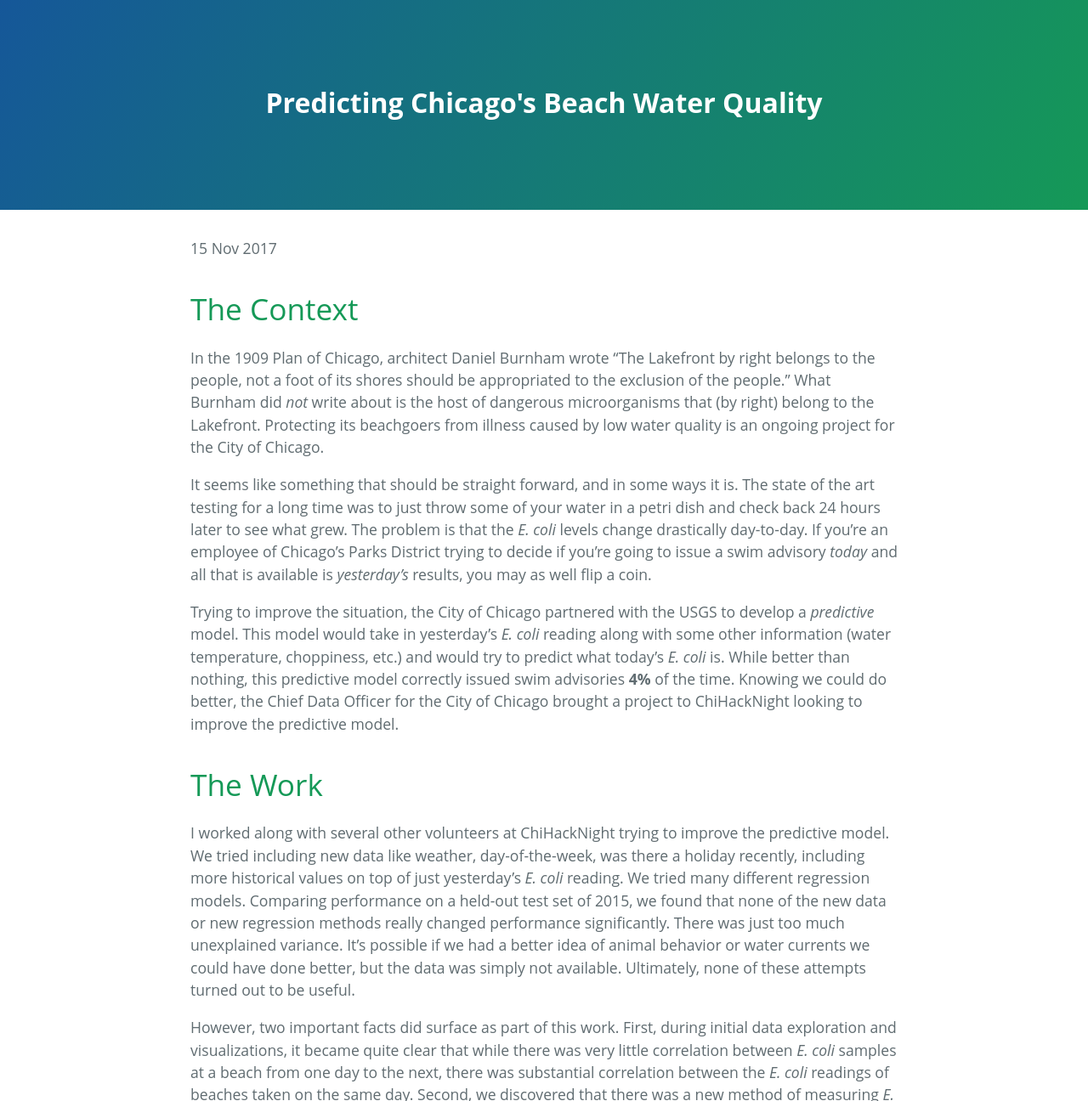
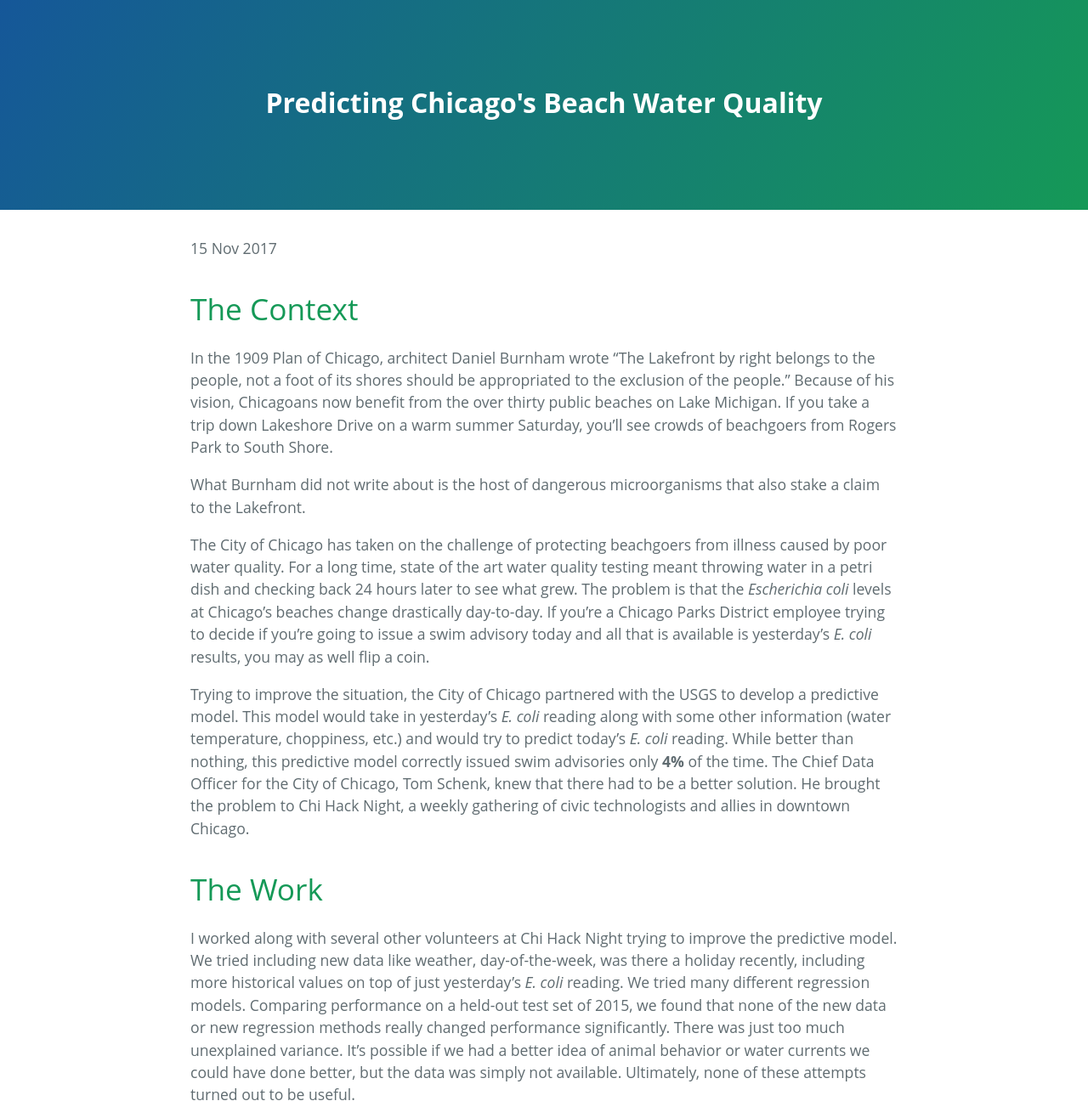
Before and after one commit to kbrose/kbrose.github.io, a Jekyll site: the page built from _posts/2017-11-15-e-coli.markdown, in a window 1280 px wide and 1400 px high, cut to the strip 104-1400 px from the top of the window. Shown: the whole strip at 85% size. Built offline with Jekyll 4.4.1, drawn with Linux system fonts in a browser that asks for light colours; some of the changed text lies outside the part shown.

Commit message:
First section edits

```diff
--- a/_posts/2017-11-15-e-coli.markdown
+++ b/_posts/2017-11-15-e-coli.markdown
@@ -6,15 +6,17 @@ img: /assets/imgs/e-coli/corr.png
 
 # The Context
 
-In the 1909 Plan of Chicago, architect Daniel Burnham wrote "The Lakefront by right belongs to the people, not a foot of its shores should be appropriated to the exclusion of the people." <!-- Excluding a few private harbors and one airport that has since been reclaimed for the people during a midnight (de-)construction project, this vision remains remarkably accurate. -->  What Burnham did _not_ write about is the host of dangerous microorganisms that (by right) belong to the Lakefront. Protecting its beachgoers from illness caused by low water quality is an ongoing project for the City of Chicago.
+In the 1909 Plan of Chicago, architect Daniel Burnham wrote “The Lakefront by right belongs to the people, not a foot of its shores should be appropriated to the exclusion of the people.” Because of his vision, Chicagoans now benefit from the over thirty public beaches on Lake Michigan. If you take a trip down Lakeshore Drive on a warm summer Saturday, you’ll see crowds of beachgoers from Rogers Park to South Shore.
 
-It seems like something that should be straight forward, and in some ways it is. The state of the art testing for a long time was to just throw some of your water in a petri dish and check back 24 hours later to see what grew. The problem is that the _E. coli_ levels change drastically day-to-day. If you're an employee of Chicago's Parks District trying to decide if you're going to issue a swim advisory _today_ and all that is available is _yesterday's_ results, you may as well flip a coin.
+What Burnham did not write about is the host of dangerous microorganisms that also stake a claim to the Lakefront.
 
-Trying to improve the situation, the City of Chicago partnered with the USGS to develop a _predictive_ model. This model would take in yesterday's _E. coli_ reading along with some other information (water temperature, choppiness, etc.) and would try to predict what today's _E. coli_ is. While better than nothing, this predictive model correctly issued swim advisories **4%** of the time. Knowing we could do better, the Chief Data Officer for the City of Chicago brought a project to ChiHackNight looking to improve the predictive model.
+The City of Chicago has taken on the challenge of protecting beachgoers from illness caused by poor water quality. For a long time, state of the art water quality testing meant throwing water in a petri dish and checking back 24 hours later to see what grew. The problem is that the *Escherichia coli* levels at Chicago’s beaches change drastically day-to-day. If you’re a Chicago Parks District employee trying to decide if you’re going to issue a swim advisory today and all that is available is yesterday’s *E. coli* results, you may as well flip a coin.
+
+Trying to improve the situation, the City of Chicago partnered with the USGS to develop a predictive model. This model would take in yesterday’s *E. coli* reading along with some other information (water temperature, choppiness, etc.) and would try to predict today’s *E. coli* reading. While better than nothing, this predictive model correctly issued swim advisories only **4%** of the time. The Chief Data Officer for the City of Chicago, Tom Schenk, knew that there had to be a better solution. He brought the problem to Chi Hack Night, a weekly gathering of civic technologists and allies in downtown Chicago.
 
 # The Work
 
-I worked along with several other volunteers at ChiHackNight trying to improve the predictive model. We tried including new data like weather, day-of-the-week, was there a holiday recently, including more historical values on top of just yesterday's _E. coli_ reading. We tried many different regression models. Comparing performance on a held-out test set of 2015, we found that none of the new data or new regression methods really changed performance significantly. There was just too much unexplained variance. It's possible if we had a better idea of animal behavior or water currents we could have done better, but the data was simply not available. Ultimately, none of these attempts turned out to be useful.
+I worked along with several other volunteers at Chi Hack Night trying to improve the predictive model. We tried including new data like weather, day-of-the-week, was there a holiday recently, including more historical values on top of just yesterday's _E. coli_ reading. We tried many different regression models. Comparing performance on a held-out test set of 2015, we found that none of the new data or new regression methods really changed performance significantly. There was just too much unexplained variance. It's possible if we had a better idea of animal behavior or water currents we could have done better, but the data was simply not available. Ultimately, none of these attempts turned out to be useful.
 
 However, two important facts did surface as part of this work. First, during initial data exploration and visualizations, it became quite clear that while there was very little correlation between _E. coli_ samples at a beach from one day to the next, there was substantial correlation between the _E. coli_ readings of beaches taken on the same day. Second, we discovered that there was a new method of measuring _E. coli_ levels that had a much quicker turn around (1 hour instead of 1 day), albeit at a higher cost.
 
@@ -48,4 +50,4 @@ A retrospective on what the project was actually trying to accomplish in additio
 
 [Official project description from the City of Chicago](http://chicago.github.io/clear-water/)
 
-[[Video] Presentation at ChiHackNight](https://youtu.be/svMEO9wrud4?t=10m2s)
+[[Video] Presentation at Chi Hack Night](https://youtu.be/svMEO9wrud4?t=10m2s)
```
